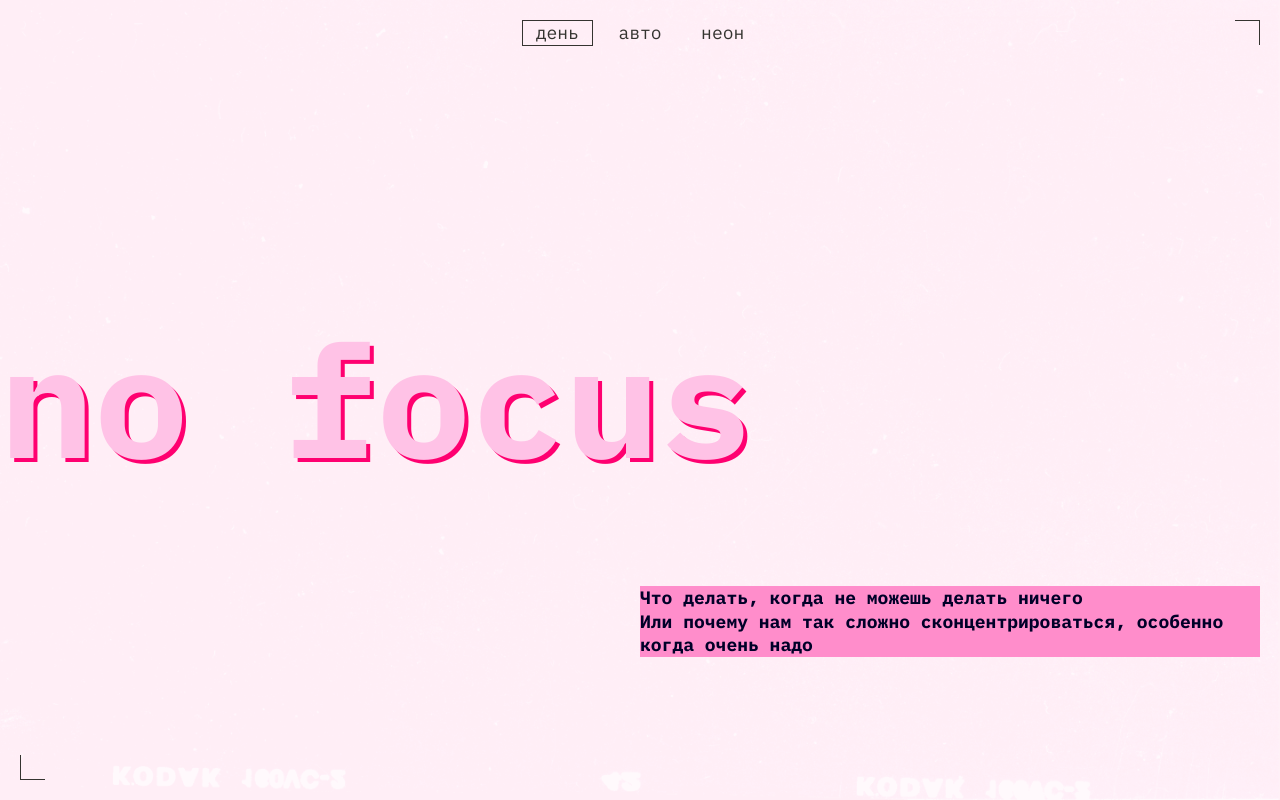
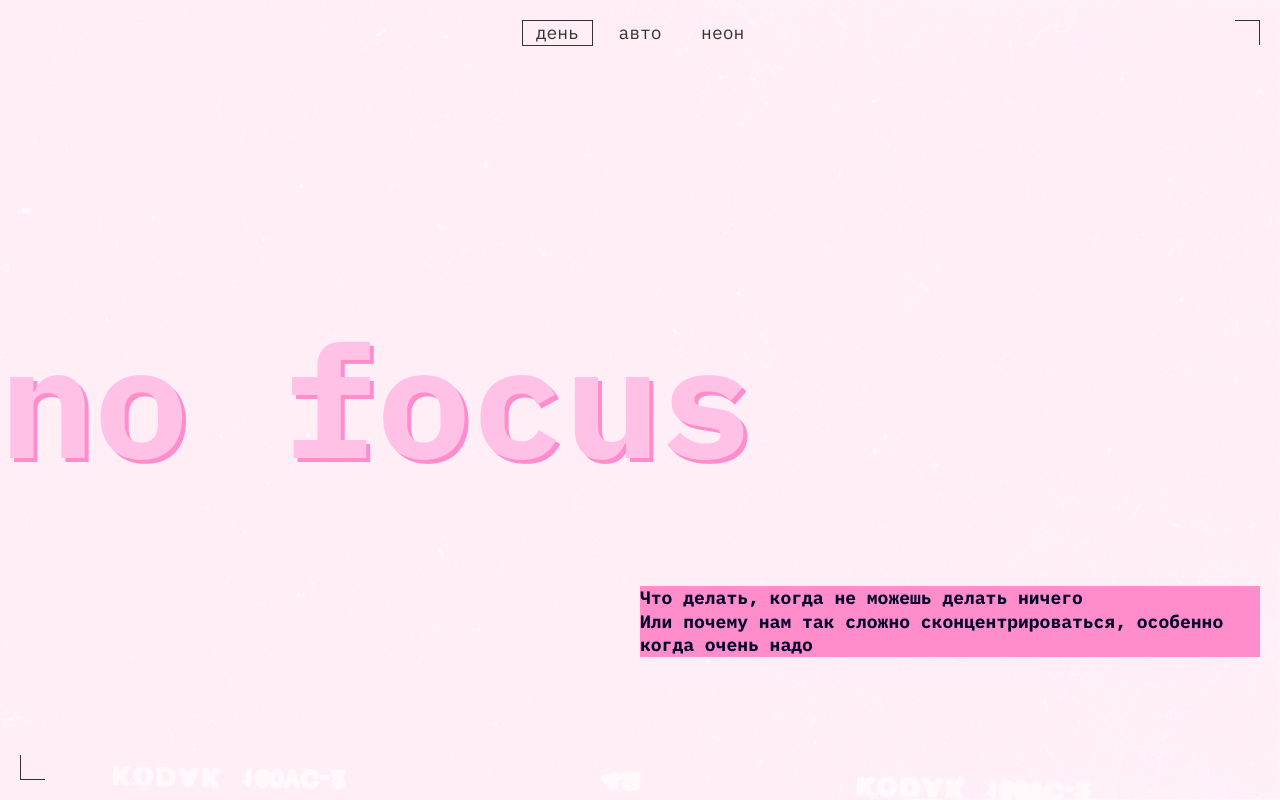
Before and after one commit to ObscureIta/slozhno-sosredotochitsya, a plain HTML site: page index.html in a window 1280 px wide. Both pictures are taken after a click on the button "день". Shown: the top 800 px of the page. Drawn offline with Linux system fonts and the light colour scheme.

Commit message:
Title shadow fix

```diff
--- a/styles/light.css
+++ b/styles/light.css
@@ -11,7 +11,7 @@
 
   /* TITLE */
   --main-title-color: #ffc2e6;
-  --main-title-shadow-color: #ff0070;
+  --main-title-shadow-color: #ff8dcb;
 
   --title-color: #353430;
   --title-decor-color: #000028;
```
